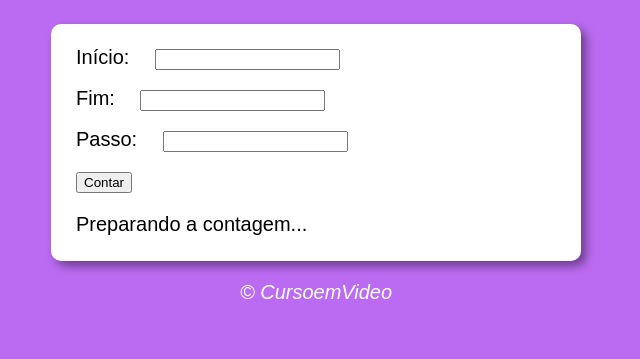
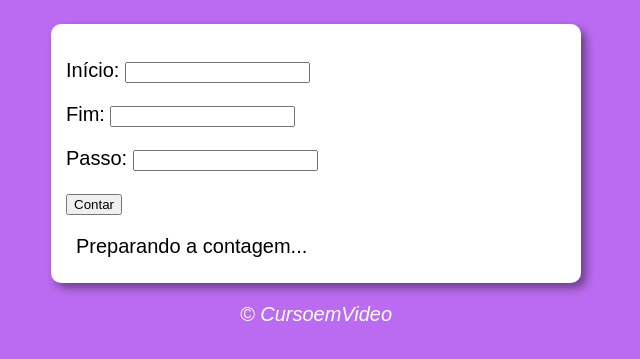
Before and after one commit to marceloverass/JavaScript, a plain HTML site: page aula14ex/ex016/modelo.html in a window 1280 px wide. Shown: the part 75-434 px from the top of the page, without its empty margins (324-964 px from the left). Drawn offline with Linux system fonts and the light colour scheme.

Commit message:
exercicios

```diff
--- a/aula14ex/ex016/modelo.html
+++ b/aula14ex/ex016/modelo.html
@@ -11,14 +11,11 @@
         <h1>Vamos contar</h1>
     </header>
     <section>
-        <div id="inputs">
-            <label for="txtinicio" id="txtinicio">Início: </label>
-            <input type="number" name="txtinicio" id="txtinicio"><br>
-            <label for="txtfim" id="txtfim">Fim: </label>
-            <input type="number" name="txtfim" id="txtfim"><br>
-            <label for="passo" id="txtpasso">Passo:</label>
-            <input type="number" name="txtpasso" id="txtpasso"><br>
-            <input type="button" id='btn' value="Contar" onclick="contar()">
+        <div id="dados">
+            <p>Início: <input type="number" name="inicio" id="txti"></p>
+            <p>Fim: <input type="number" name="fim" id="txtf"></p>
+            <p>Passo: <input type="number" name="passo" id="txtp"></p>
+            <p><input type="button" value="Contar" onclick="contar()"></p>
         </div>
         <div id="res">
             Preparando a contagem...
--- a/aula14ex/ex016/script.js
+++ b/aula14ex/ex016/script.js
@@ -1,6 +1,30 @@
 function contar() {
-    var inicio = window.document.querySelector('input#txtinicio')
-    var fim = window.document.querySelector('input#txtfim')
-    var passo = window.document.querySelector('input#passo')
-    for(var c= 0; c )
+    let ini = document.getElementById('txti')
+    let fim = document.getElementById('txtf')
+    let passo = document.getElementById('txtp')
+    let res = document.getElementById('res')
+    if (ini.value.length == 0 || fim.value.length == 0 || passo.value.length == 0) {
+        res.innerHTML = '[ERRO] Impossível contar!'
+    } else {
+        res.innerHTML = 'Contando: <br>'
+        let i = Number(ini.value)
+        let f = Number(fim.value)
+        let p = Number(passo.value)
+        if (p <= 0) {
+            window.alert('Passo inválido! Considerando PASSO 1')
+            p = 1
+        }
+        if (i < f) {
+            // CONTAGEM CRESCENTE
+            for (let c = i; c <= f; c += p) {
+                res.innerHTML += `${c} \u{1F449}`
+            }
+        } else {
+            // CONTAGEM REGRESSIVA
+            for (let c = i; c >= f; c -= p) {
+                res.innerHTML += ` ${c} \u{1F449}`
+            }
+        }
+        res.innerHTML += `\u{1F3C1}`
+    }
 }
```
Also changed, not shown: aula14ex/ex017/modelo.html (+4 -2 lines), aula14ex/ex017/script.js (+18 -0 lines).
